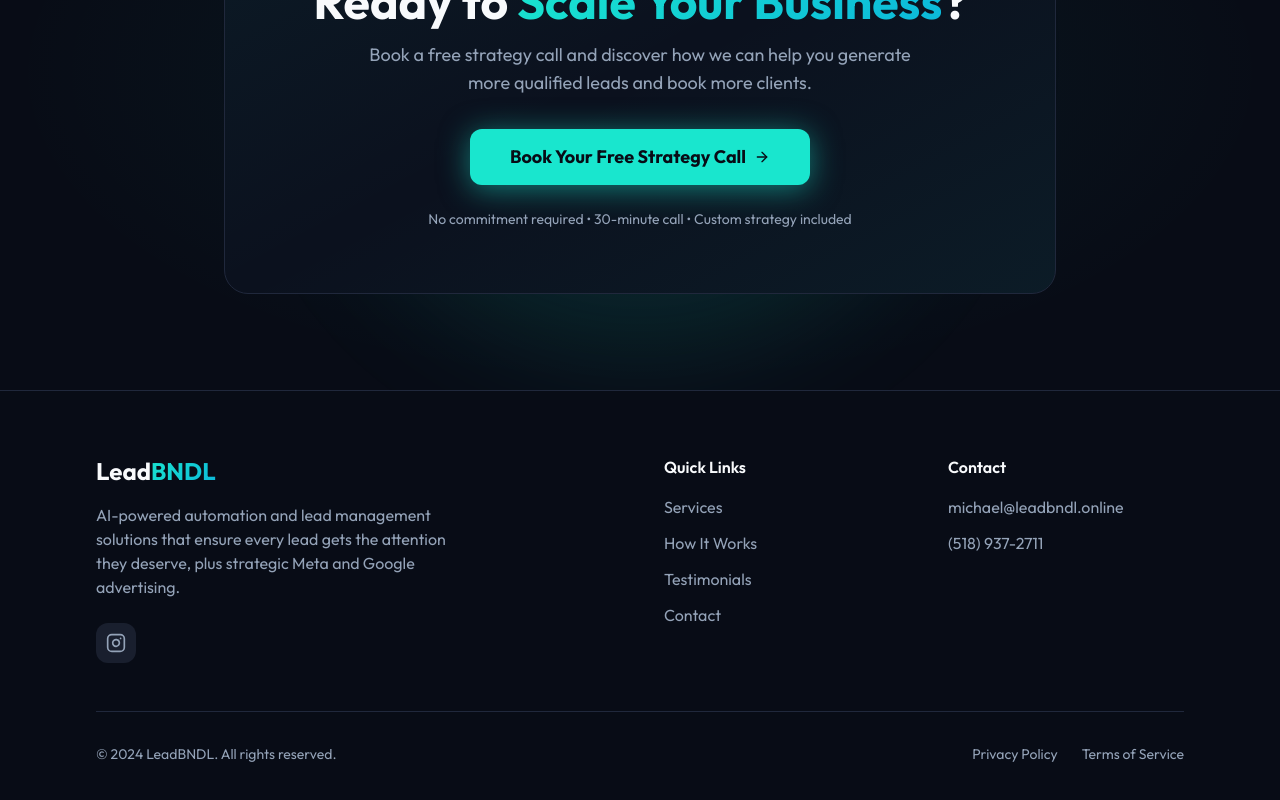
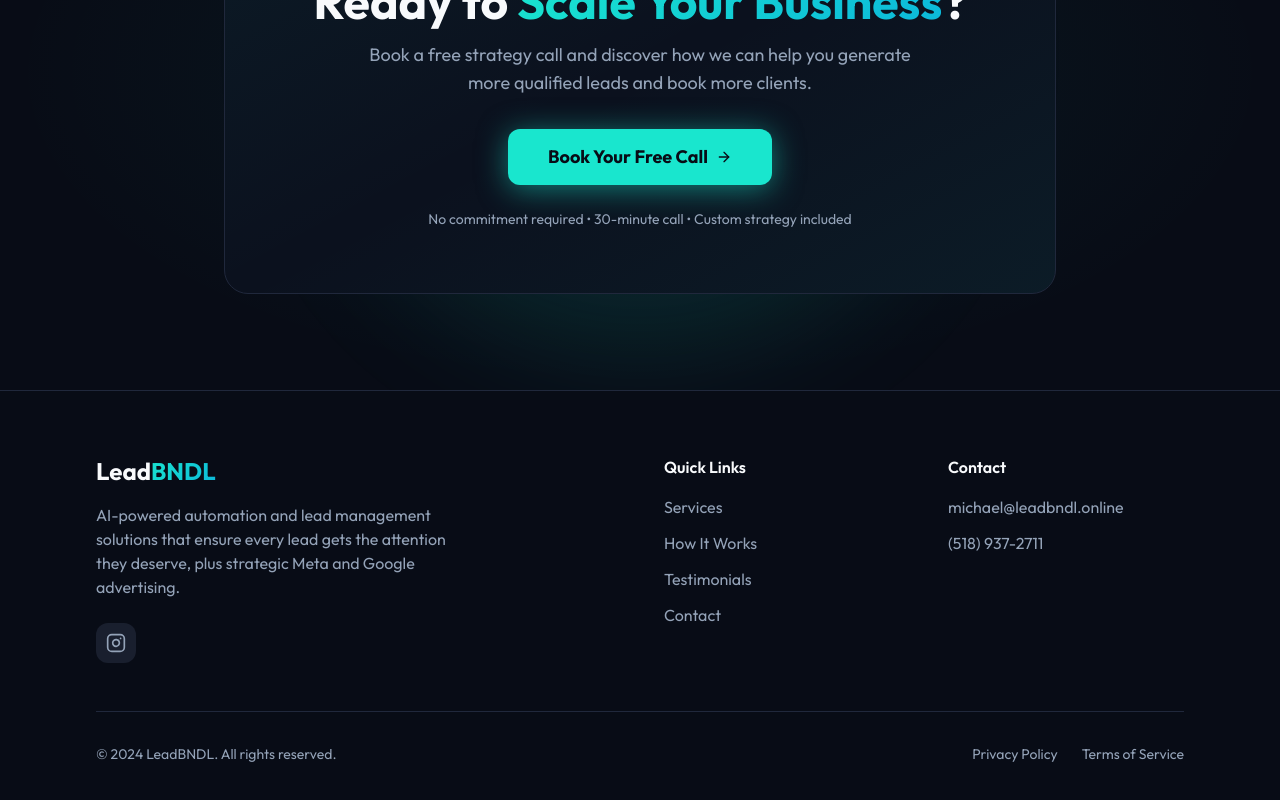
Before and after one commit to wtwmikey/leadbndl, a React (Vite) app: page / in a window 1280 px wide. Shown: the part 2436-3236 px from the top of the page. Built offline with nearby package versions, Linux system fonts and the light colour scheme; the HTML template or start-up script is replaced by a standard one.

Commit message:
Initial commit

```diff
--- a/src/components/CTA.tsx
+++ b/src/components/CTA.tsx
@@ -39,7 +39,7 @@ const CTA = () => {
             <div className="flex justify-center">
               <Button variant="hero" size="xl" asChild>
                 <a href="https://forms.gle/XtT5fYuD9qWyKy789" target="_blank" rel="noopener noreferrer">
-                  Book Your Free Strategy Call
+                  Book Your Free Call
                   <ArrowRight className="w-5 h-5" />
                 </a>
               </Button>
```
